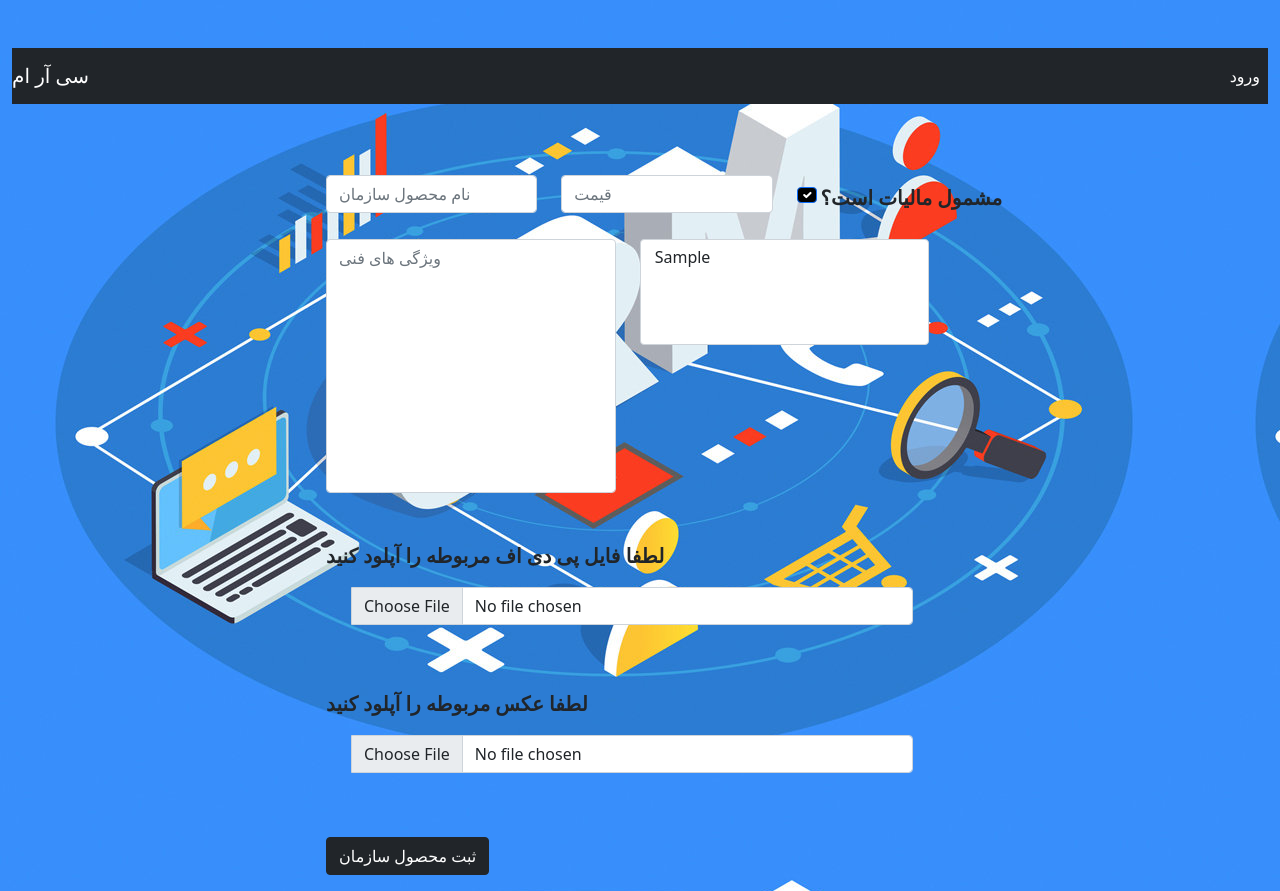
After one commit to mostafavahdanideh/CRM-Project-Django-DRF, a Django app: template crm_project/inventory/templates/add_company_products.html in a window 1280 px wide. The commit adds this page. Run offline with Django 3.2, Linux system fonts and the light colour scheme; the template is opened without the code that fills it: most values are stand-ins (such as "Sample title", 1, 10 or a date in 2020); some libraries are stand-ins or nearby versions.

Commit message:
added code for creating company's products and organization's products

```diff
--- a/crm_project/crm_project/urls.py
+++ b/crm_project/crm_project/urls.py
@@ -26,6 +26,7 @@ urlpatterns = [
     path("", include('users.urls', namespace="experts")),
     path('organization/', include('organization.urls', namespace='our-organization')),
     path('marketing/', include('marketing.urls', namespace='marketing')),
+    path('inventory/', include('inventory.urls', namespace='inventory')),
     path('admin/', admin.site.urls),
 ]
 
--- /dev/null
+++ b/crm_project/inventory/templates/add_company_products.html
@@ -0,0 +1,81 @@
+{% extends 'base.html' %}
+{% load i18n %}
+
+
+{% block style %}
+    .form-check-input:checked {
+        background-color: black;
+    }
+{% endblock style %}
+
+
+{% block content %}
+    <div style="margin-left: 25%; margin-right: 25; margin-top: 5%;">
+        <form method="post">
+            {% csrf_token %}
+
+            <div class='row mt-5'>
+                <div class='col-3'>
+                    <label for="id_company_product_name" class='form-label'></label>
+                    <input id='id_company_product_name' name="name" type="text" value="" class='form-control' placeholder="{% trans "نام محصول سازمان" %}"></input>
+                </div>
+
+                <div class='col-3'>
+                    <label for="id_price" class='form-label'></label>
+                    <input id='id_price' name="price" type="text" value="" class='form-control' placeholder="{% trans "قیمت" %}"></input>
+                </div>
+
+                <div class='col-3 mt-3'>
+                    <div class="form-check">
+                        <input class="form-check-input" type="checkbox" value="" name="has_taxation" id="id_has_taxation" style="width: 20px; heigth: 300px;" checked>
+                        <label class="form-check-label fs-5 fw-bold" for="id_has_taxation">
+                            {% trans "مشمول مالیات است؟" %}
+                        </label>
+                    </div>
+                </div>
+            </div>
+
+            <div class='row mt-lg-3'>
+                <div class='col-4'>
+                    <label for="id_technical_features" class='form-label'></label>
+                    <textarea id="id_technical_features" name="technical_features" value="" style="resize: none" class='form-control' maxlength="300" cols="40" rows="10" placeholder="{% trans "ویژگی های فنی" %}"></textarea>
+                </div>
+
+                <div class='col-4'>
+                    <div>
+                        <label for="id_related_with_manufacturedـproducts" class="form-label"></label>
+                        <select id='id_related_with_manufacturedـproducts' name='related_with_manufacturedـproducts' class="form-select" multiple>
+                            {% for organization_product in all_organization_products %}
+                                {% if organization_product %}
+                                    <option value="{{organization_product.pk}}">{{organization_product}}</option>
+                                {% endif %}
+                            {% endfor %}
+                        </select>
+                    </div>
+                </div>
+            </div>
+
+            <div class='row mt-5'>
+                <p class='fw-bold fs-5'>{% trans 'لطفا فایل پی دی اف مربوطه را آپلود کنید' %}</p>
+                <div class="input-group mb-3">
+                    <label class="input-group-text" for="id_pdf_catalog" style="visibility:hidden;"></label>
+                    <input type="file" class="form-control" id="id_pdf_catalog" name='pdf_catalog' value="" accept="application/pdf" style="margin-right: 330px;">
+                </div>
+            </div>
+
+            <div class='row mt-5'>
+                <p class='fw-bold fs-5'>{% trans 'لطفا عکس مربوطه را آپلود کنید' %}</p>
+                <div class="input-group mb-3">
+                    <label class="input-group-text" for="id_image_catalog" style="visibility:hidden;"></label>
+                    <input type="file" class="form-control" id="id_image_catalog" name='image_catalog' value="" accept="image/*" style="margin-right: 330px;">
+                </div>
+            </div>
+
+            <div class='row mt-5'>
+                <div class='text-white'>
+                    <button class="btn btn-dark" type='submit' >{% trans "ثبت محصول سازمان" %}</button>
+                </div>
+            <div>
+        </form>
+    </div>
+{% endblock content %}
--- a/crm_project/organization/templates/register.html
+++ b/crm_project/organization/templates/register.html
@@ -101,7 +101,7 @@
                         <select id='manufacturedـproducts' name='manufacturedـproducts' style="text-align: right;" class="form-select" multiple>
                             {% for item in form.fields.manufacturedـproducts.queryset %}
                                 {% if item %}
-                                    <option value="{{forloop.counter}}">{{item}}</option>
+                                    <option value="{{item.pk}}">{{item}}</option>
                                 {% endif %}
                             {% endfor %}
                         </select>
--- a/crm_project/organization/urls.py
+++ b/crm_project/organization/urls.py
@@ -8,4 +8,6 @@ urlpatterns = [
     path('list/', views.ListOrganization.as_view(), name="list"),
     path("detail/<int:pk>/", views.DetailOrganization.as_view(), name='detail'),
     path('update/', views.UpdateOrganization.as_view(), name='update'),
+    path("product/add/", views.AddOrganizationProduct.as_view(), name='add-organization-product'),
+    path("product/list/", views.ListOrganizationProduct.as_view(), name='list-organization-product'),
 ]
--- a/crm_project/templates/base.html
+++ b/crm_project/templates/base.html
@@ -17,7 +17,7 @@
 </head>
 
 <body background={% static 'image/crm_pic.jpg' %}>
-    <div class='container-lg'>
+    <div class='container-fluid'>
         <div class='row'>
             <div class='sticky-top mt-lg-5'>
                 <nav class="navbar navbar-expand-lg navbar-light bg-dark">
@@ -29,12 +29,6 @@
 
                     <div class="collapse navbar-collapse justify-content-end" id="navbarNav">
                         <ul class="navbar-nav">
-
-                            {% if request.user.is_superuser %}
-                                <li class="nav-item">
-                                    <a class="nav-link active text-white" href="{% url "admin:index" %}">{% trans "پنل مدیریت" %}</a>
-                                </li>
-                            {% endif %}
 
                             {% if request.user.is_authenticated %}
 
@@ -53,6 +47,28 @@
                             {% else %}
                                 <li class="nav-item">
                                     <a class="nav-link active text-white" href="{% url 'expert:login' %}">{% trans "ورود" %}</a>
+                                </li>
+                            {% endif %}
+
+                            {% if request.user.is_superuser %}
+                                <li class="nav-item">
+                                    <a class="nav-link active text-white" href="{% url "admin:index" %}">{% trans "پنل مدیریت" %}</a>
+                                </li>
+
+                                <li>
+                                    <a class="nav-link active text-white" href="{% url 'organization:add-organization-product' %}">{% trans "ایجاد محصولات تولیدی" %}</a>
+                                </li>
+
+                                <li>
+                                    <a class="nav-link active text-white" href="{% url 'organization:list-organization-product' %}">{% trans "لیست محصولات تولیدی" %}</a>
+                                </li>
+
+                                <li>
+                                    <a class="nav-link active text-white" href="{% url 'inventory:add-company-product' %}">{% trans "تعریف محصولات سازمان" %}</a>
+                                </li>
+
+                                <li>
+                                    <a class="nav-link active text-white" href="{% url 'inventory:list-company-products' %}">{% trans "لیست محصولات سازمان" %}</a>
                                 </li>
                             {% endif %}
                         </ul>
```
Also changed, not shown: crm_project/inventory/forms.py (added, +17 -0 lines), crm_project/inventory/templates/list_company_products.html (added, +57 -0 lines), crm_project/inventory/urls.py (added, +10 -0 lines), crm_project/inventory/views.py (+31 -2 lines), crm_project/organization/forms.py (+9 -0 lines), crm_project/organization/templates/add_organization_products.html (added, +19 -0 lines), crm_project/organization/templates/list_organization_product.html (added, +26 -0 lines), crm_project/organization/views.py (+17 -0 lines).
